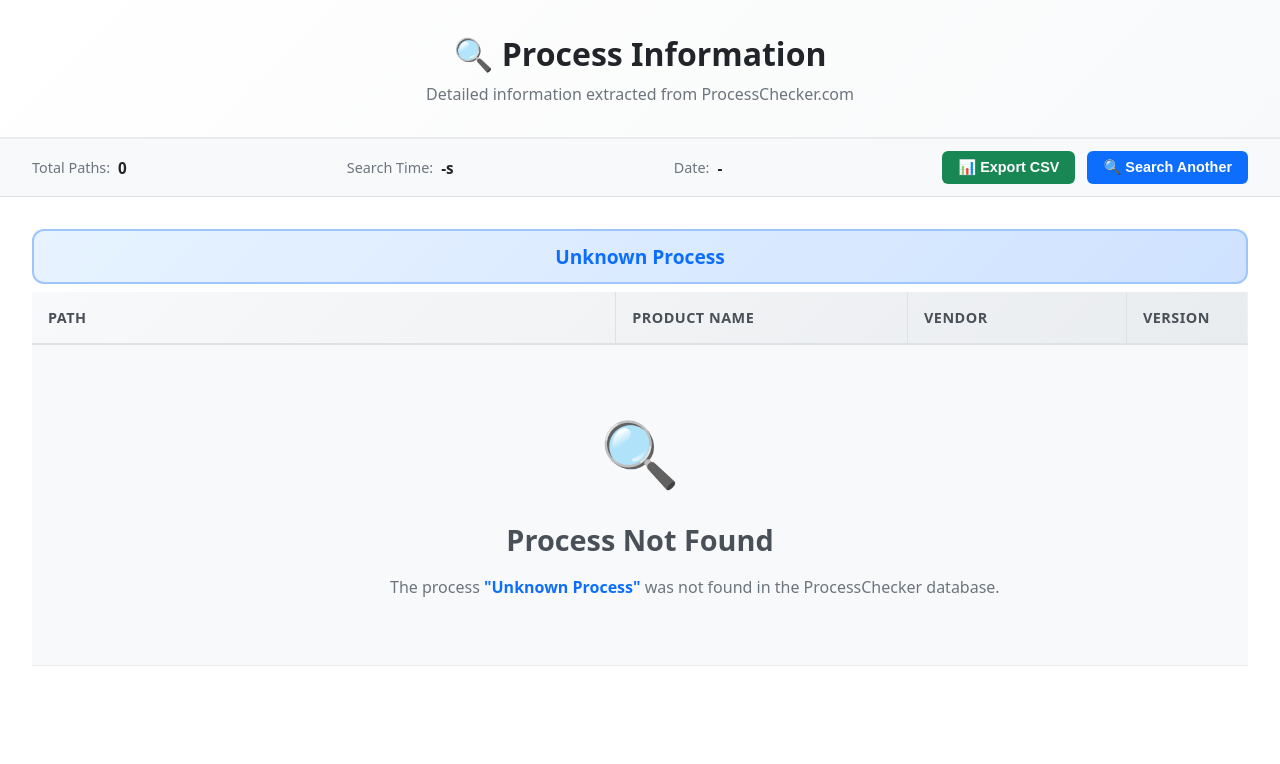
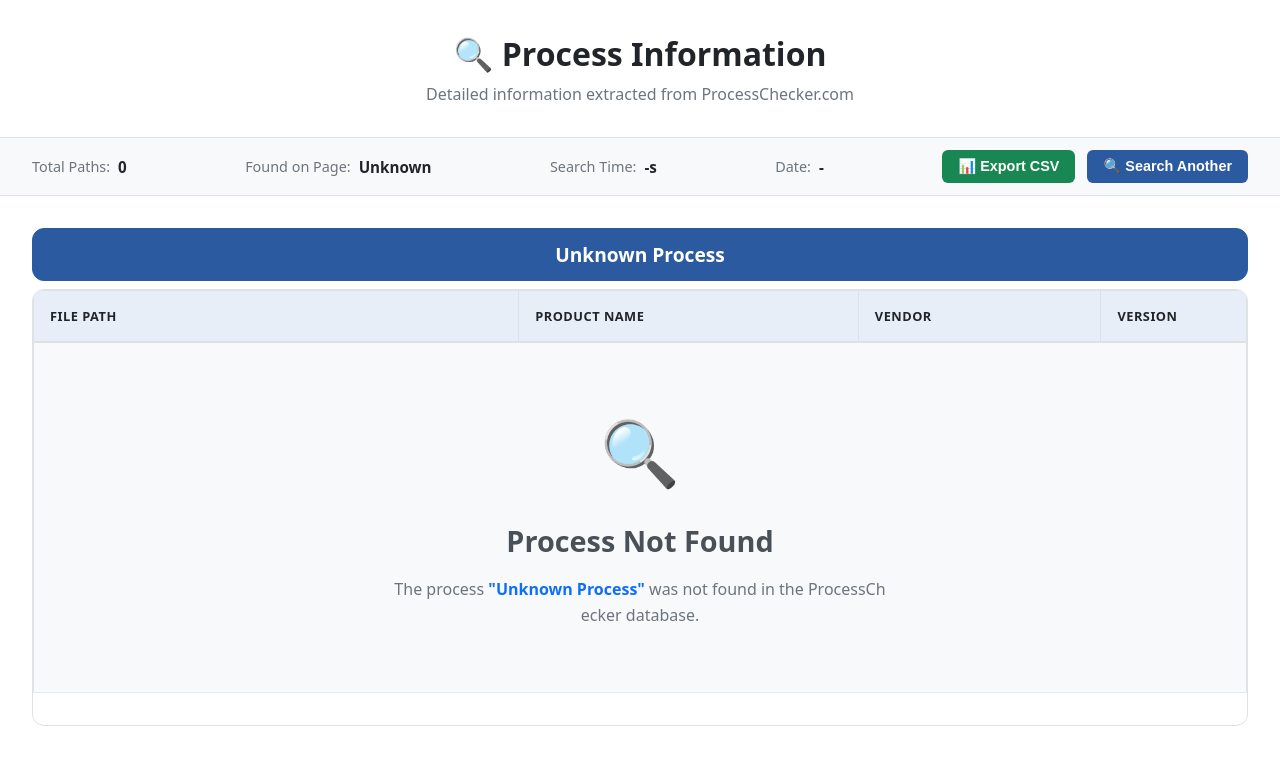
Before and after one commit to GithmiSenani/file-path-automation-framework, a website: page ui/results.html in a window 1280 px wide. Drawn offline with Linux system fonts and the light colour scheme.

Commit message:
feat: add 'Found on Page' statistic and enhance UI styling for search and results pages

```diff
--- a/ui/results.html
+++ b/ui/results.html
@@ -5,16 +5,20 @@
   <meta name="viewport" content="width=device-width, initial-scale=1" />
   <title>Process Details - Results</title>
   <style>
-    :root{
-      --bg1: #f8f9fa;
-      --bg2: #e9ecef;
-      --accent: #0d6efd;
-      --accent2: #6c757d;
+    :root {
+      --background: #f8f9fa; /* Light gray background */
+      --surface: #ffffff;    /* Card/surface color */
+      --primary: #4a90e2;     /* A friendly, accessible blue */
+      --primary-light: #e8f3ff; /* Lighter shade for gradients/hovers */
+      --secondary: #6c757d;   /* Muted gray for secondary text */
+      --text-primary: #212529; /* Dark gray for primary text */
+      --border-color: #dee2e6; /* Standard border color */
     }
     * { margin: 0; padding: 0; box-sizing: border-box; }
     body {
-      font-family: system-ui, -apple-system, Roboto, "Segoe UI", Arial;
-      background: linear-gradient(135deg, #ffffff, #f8f9fa);
+      font-family: system-ui, -apple-system, "Segoe UI", Roboto, sans-serif;
+      background-color: var(--background);
+      color: var(--text-primary);
       min-height: 100vh;
       padding: 0;
       margin: 0;
@@ -24,70 +28,85 @@
       width: 100%;
       height: 100vh;
       margin: 0;
-      background: white;
+      background: var(--surface);
       border-radius: 0;
       box-shadow: none;
       overflow: hidden;
       border: none;
     }
     .header {
-      background: linear-gradient(135deg, #ffffff, #f8f9fa);
+      background: var(--surface);
       padding: 2rem;
-      border-bottom: 2px solid #e9ecef;
+      border-bottom: 1px solid var(--border-color);
       text-align: center;
       border-radius: 0;
     }
     .header h1 {
       font-size: 2rem;
       margin-bottom: 0.5rem;
-      color: #212529;
+      color: var(--text-primary);
     }
     .header p {
-      color: #6c757d;
+      color: var(--secondary);
       font-size: 1rem;
     }
     .content {
       padding: 2rem;
-      overflow-x: auto;
+      overflow-y: auto;
       height: calc(100vh - 180px);
     }
     .process-name {
-      background: linear-gradient(135deg, #e7f3ff, #cfe2ff);
-      color: #0d6efd;
+      background: #2c5aa0;
+      color: white;
       padding: 0.75rem;
       border-radius: 12px;
       margin-bottom: 0.5rem;
       text-align: center;
       font-size: 1.2rem;
       font-weight: bold;
-      border: 2px solid #9ec5fe;
+      border: 1px solid #2c5aa0;
+      position: sticky;
+      top: 0;
+      z-index: 10;
     }
     table {
       width: 100%;
       min-width: 100%;
       border-collapse: collapse;
       margin-bottom: 2rem;
-      background: white;
+      background: var(--surface);
       table-layout: fixed;
+      border-radius: 12px;
+      border: 1px solid var(--border-color);
     }
-    thead th:nth-child(1) { width: 48%; }
-    thead th:nth-child(2) { width: 24%; }
-    thead th:nth-child(3) { width: 18%; }
-    thead th:nth-child(4) { width: 10%; }
+    .table-wrapper {
+      overflow-y: auto;
+      max-height: calc(100vh - 280px);
+      border-radius: 12px;
+      border: 1px solid var(--border-color);
+    }
+    thead th:nth-child(1) { width: 40%; }
+    thead th:nth-child(2) { width: 28%; }
+    thead th:nth-child(3) { width: 20%; }
+    thead th:nth-child(4) { width: 12%; }
     thead {
-      background: linear-gradient(135deg, #f8f9fa, #e9ecef);
-      border-bottom: 2px solid #dee2e6;
+      background: #e8eef7;
+      border-bottom: 2px solid var(--border-color);
+      position: sticky;
+      top: 0;
+      z-index: 9;
     }
     thead th {
       padding: 1rem;
       text-align: left;
       font-weight: 600;
-      font-size: 0.9rem;
+      font-size: 0.8rem;
       text-transform: uppercase;
       letter-spacing: 0.5px;
       white-space: nowrap;
-      color: #495057;
+      color: #212529;
       border-right: 1px solid #dee2e6;
+      background: #e8eef7;
     }
     thead th:last-child {
       border-right: none;
@@ -96,25 +115,32 @@
       border-bottom: 1px solid #e9ecef;
       transition: background 0.2s;
     }
+    tbody tr:nth-child(odd) {
+      background: #f8f9fa;
+    }
     tbody tr:hover {
-      background: #f8f9fa;
+      background: var(--primary-light);
     }
     tbody td {
       padding: 0.4rem 0.75rem;
-      vertical-align: top;
-      word-break: break-word;
-      color: #212529;
-      border-right: 1px solid #f1f3f5;
-      font-size: 0.9rem;
-      white-space: nowrap;
-      overflow: hidden;
-      text-overflow: ellipsis;
+      vertical-align: middle;
+      color: var(--text-primary);
+      border-right: 1px solid #e9ecef;
+      font-size: 0.8rem;
+      line-height: 1.4;
+    }
+    tbody td:first-child {
+      white-space: normal;
+      word-break: break-all;
+      color: var(--primary);
+      font-weight: 500;
+      padding: 0.4rem 0.75rem;
     }
     tbody td:last-child {
       border-right: none;
     }
     tbody td a {
-      color: #0d6efd;
+      color: var(--primary);
       text-decoration: none;
     }
     tbody td a:hover {
@@ -136,7 +162,7 @@
       display: flex;
       gap: 1rem;
       justify-content: center;
-      padding: 1rem 2rem 2rem;
+      padding: 1rem 2rem 1rem; /* Reduced bottom padding */
     }
     .btn {
       padding: 0.75rem 1.5rem;
@@ -154,17 +180,17 @@
       box-shadow: 0 4px 12px rgba(0,0,0,0.1);
     }
     .btn-primary {
-      background: #0d6efd;
+      background: var(--primary);
       color: white;
-      border: 2px solid #0d6efd;
+      border: 2px solid var(--primary);
     }
     .btn-primary:hover {
-      background: #0b5ed7;
+      background: #3a7ac8; /* Slightly darker blue on hover */
     }
     .btn-secondary {
-      background: white;
-      color: #6c757d;
-      border: 2px solid #dee2e6;
+      background: var(--surface);
+      color: var(--secondary);
+      border: 2px solid var(--border-color);
     }
     .btn-secondary:hover {
       background: #f8f9fa;
@@ -179,7 +205,7 @@
       align-items: center;
       padding: 0.75rem 2rem;
       background: #f8f9fa;
-      border-bottom: 1px solid #dee2e6;
+      border-bottom: 1px solid var(--border-color);
       flex-wrap: wrap;
       gap: 1.5rem;
     }
@@ -190,17 +216,17 @@
     }
     .stat-label {
       font-size: 0.9rem;
-      color: #6c757d;
+      color: var(--secondary);
       font-weight: 500;
     }
     .stat-value {
       font-size: 0.95rem;
-      color: #212529;
+      color: var(--text-primary);
       font-weight: 600;
     }
     .search-again-btn {
       padding: 0.5rem 1rem;
-      background: #0d6efd;
+      background: #2c5aa0;
       color: white;
       border: none;
       border-radius: 6px;
@@ -212,7 +238,7 @@
       transition: background 0.2s;
     }
     .search-again-btn:hover {
-      background: #0b5ed7;
+      background: #1e3a5f;
     }
     .export-csv-btn {
       padding: 0.5rem 1rem;
@@ -311,6 +337,10 @@
         <span class="stat-value" id="totalPaths">-</span>
       </div>
       <div class="stat-item">
+        <span class="stat-label">Found on Page:</span>
+        <span class="stat-value" id="foundOnPage">-</span>
+      </div>
+      <div class="stat-item">
         <span class="stat-label">Search Time:</span>
         <span class="stat-value" id="searchTime">-</span>
       </div>
@@ -329,10 +359,11 @@
         Loading...
       </div>
 
-      <table>
+      <div class="table-wrapper">
+        <table>
         <thead>
           <tr>
-            <th>Path</th>
+            <th>File Path</th>
             <th>Product Name</th>
             <th>Vendor</th>
             <th>Version</th>
@@ -342,6 +373,7 @@
           <!-- Rows will be dynamically populated by JavaScript -->
         </tbody>
       </table>
+      </div>
     </div>
   </div>
 
@@ -369,6 +401,7 @@
 
       // Update statistics
       document.getElementById('totalPaths').textContent = result.totalPaths;
+      document.getElementById('foundOnPage').textContent = result.page;
       document.getElementById('searchTime').textContent = result.searchTime + 's';
       document.getElementById('searchDate').textContent = result.searchDate;
 
@@ -407,15 +440,14 @@
           const pathText = row.filePath || 'Not found';
           const pathDiv = document.createElement('div');
           pathDiv.className = 'cell-with-copy';
-          const pathContent = document.createElement('span');
-          pathContent.className = 'cell-content';
-          pathContent.textContent = pathText;
+          // No cell-content span for path to allow wrapping
+          pathDiv.textContent = pathText;
           const pathCopyIcon = document.createElement('span');
           pathCopyIcon.className = 'copy-icon';
           pathCopyIcon.textContent = '📋';
           pathCopyIcon.title = 'Copy to clipboard';
           pathCopyIcon.onclick = function() { copyToClipboard(pathText, this); };
-          pathDiv.appendChild(pathContent);
+          // pathDiv.appendChild(pathContent); // Not needed
           pathDiv.appendChild(pathCopyIcon);
           tdPath.appendChild(pathDiv);
           tr.appendChild(tdPath);
@@ -464,13 +496,7 @@
           const versionContent = document.createElement('span');
           versionContent.className = 'cell-content';
           versionContent.textContent = versionText;
-          const versionCopyIcon = document.createElement('span');
-          versionCopyIcon.className = 'copy-icon';
-          versionCopyIcon.textContent = '📋';
-          versionCopyIcon.title = 'Copy to clipboard';
-          versionCopyIcon.onclick = function() { copyToClipboard(versionText, this); };
           versionDiv.appendChild(versionContent);
-          versionDiv.appendChild(versionCopyIcon);
           tdVersion.appendChild(versionDiv);
           tr.appendChild(tdVersion);
 
@@ -499,13 +525,16 @@
           return;
         }
 
-        // Create CSV content with BOM for Excel compatibility
-        const headers = ['Process Name', 'File Path', 'Product Name', 'Vendor', 'Version'];
-        let csvContent = headers.join(',') + '\r\n';
+        // Define headers for the CSV file
+        const headers = ['File Path', 'Product Name', 'Vendor', 'Version'];
 
+        // Start CSV content with the process name and then the headers
+        let csvContent = `Process Name,"${(result.processName || '').replace(/"/g, '""')}"\r\n\r\n`;
+        csvContent += headers.join(',') + '\r\n';
+
+        // Add data rows
         result.data.forEach((row) => {
           const csvRow = [
-            `"${(result.processName || '').replace(/"/g, '""')}"`,
             `"${(row.filePath || 'Not found').replace(/"/g, '""').replace(/\n/g, ' ').replace(/\r/g, '')}"`,
             `"${(row.product || 'Not found').replace(/"/g, '""').replace(/\n/g, ' ').replace(/\r/g, '')}"`,
             `"${(row.vendor || 'Not found').replace(/"/g, '""').replace(/\n/g, ' ').replace(/\r/g, '')}"`,
@@ -514,11 +543,11 @@
           csvContent += csvRow.join(',') + '\r\n';
         });
 
-        // Add BOM for Excel
+        // Add BOM for Excel to handle special characters
         const BOM = '\uFEFF';
         const csvWithBOM = BOM + csvContent;
 
-        // Create blob and download
+        // Create a Blob and trigger the download
         const blob = new Blob([csvWithBOM], { type: 'text/csv;charset=utf-8;' });
         const link = document.createElement('a');
         const url = URL.createObjectURL(blob);
@@ -532,7 +561,7 @@
         link.click();
         document.body.removeChild(link);
 
-        // Clean up
+        // Clean up the URL object
         setTimeout(() => URL.revokeObjectURL(url), 100);
 
         console.log('CSV export successful');
```
Also changed, not shown: ui/search.html (+46 -34 lines).
